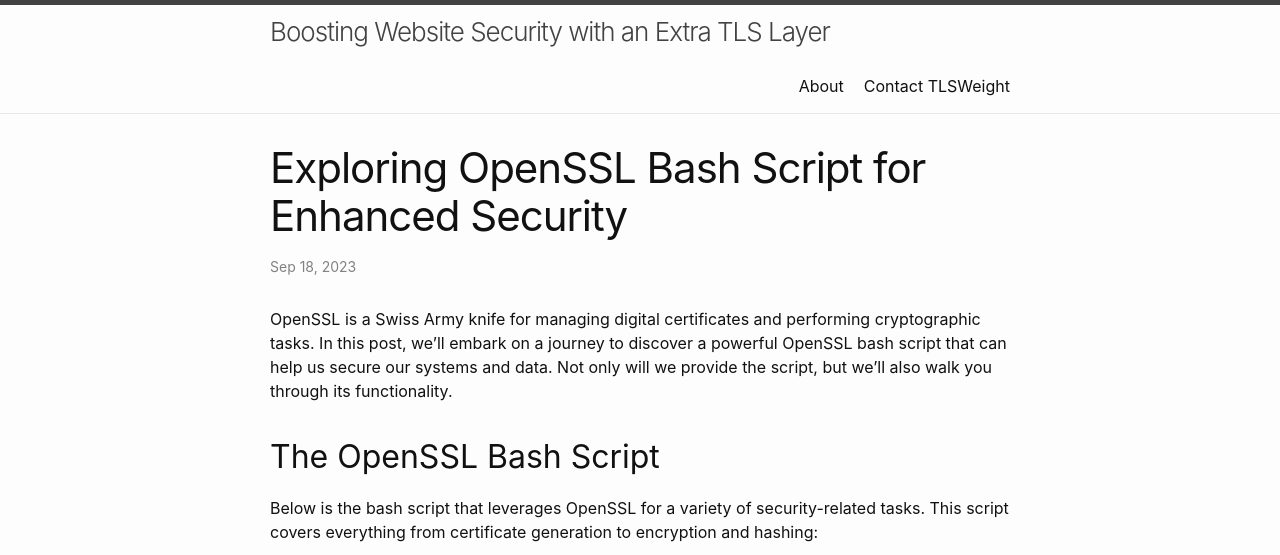
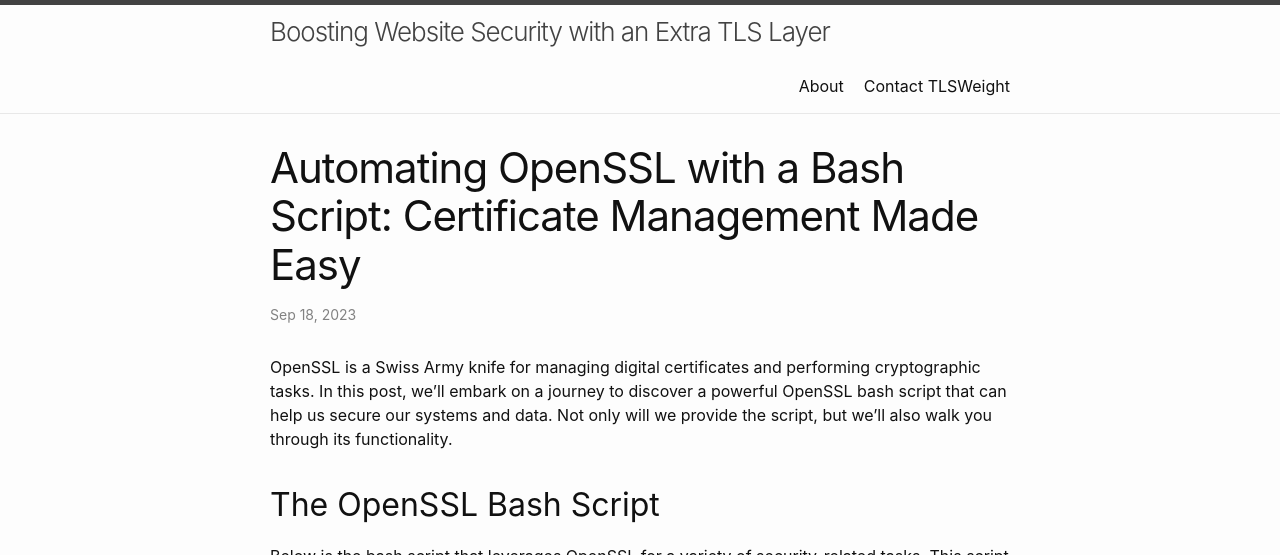
Before and after one commit to tlsweight/blog, a Jekyll site: the page built from _posts/2023-09-18-explore-openssl.md, in a window 1280 px wide and 900 px high, cut to the strip 0-555 px from the top of the window. Built offline with Jekyll 4.4.1, drawn with Linux system fonts in a browser that asks for light colours.

Commit message:
use seo friendly titles for posts

```diff
--- a/_posts/2023-09-18-explore-openssl.md
+++ b/_posts/2023-09-18-explore-openssl.md
@@ -1,8 +1,8 @@
 ---
 layout: post
-title: Exploring OpenSSL Bash Script for Enhanced Security
+title: "Automating OpenSSL with a Bash Script: Certificate Management Made Easy"
 date: 2023-09-18
-categories: [security, openssl, scripting]
+categories: openssl
 ---
 
 OpenSSL is a Swiss Army knife for managing digital certificates and performing cryptographic tasks. In this post, we'll embark on a journey to discover a powerful OpenSSL bash script that can help us secure our systems and data. Not only will we provide the script, but we'll also walk you through its functionality.
```
Also changed, not shown: _posts/2023-09-18-phishing-frameworks.md (+1 -1 lines), _posts/2023-09-18-popular-security-scanners.md (+1 -1 lines).
